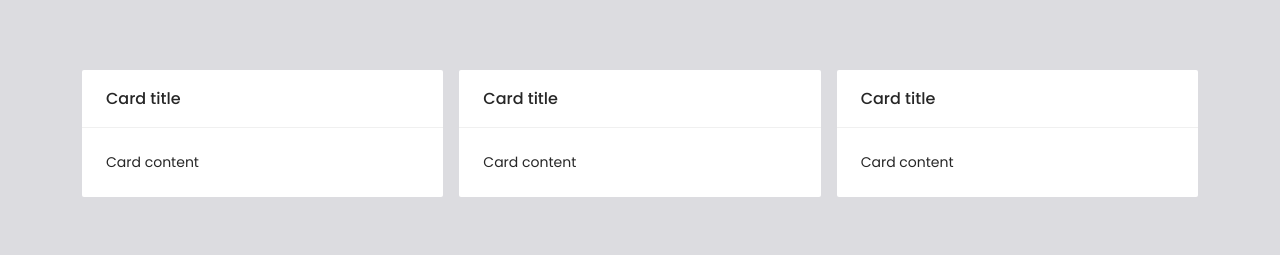
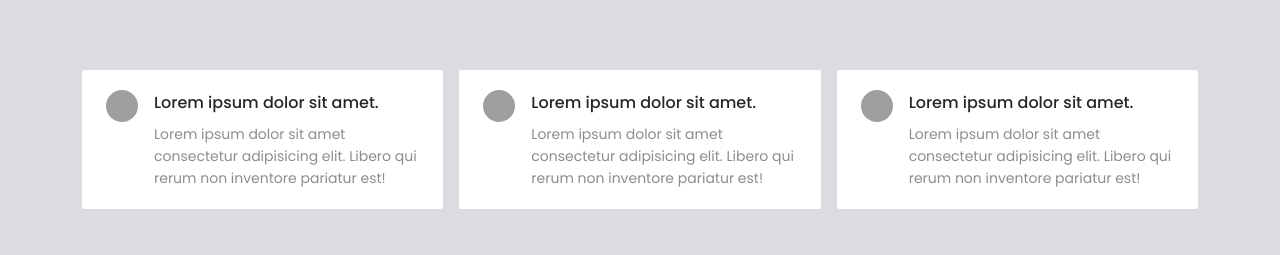
Before and after one commit to peterimoh/divine-contest, a React (Create React App) app in the folder client/: page / in a window 1280 px wide. Shown: the part 697-952 px from the top of the page. Built offline with nearby package versions, Linux system fonts and the light colour scheme; grey boxes are pictures that could not be loaded.

Commit message:
card done

```diff
--- a/client/src/components/home/MiniAbout.js
+++ b/client/src/components/home/MiniAbout.js
@@ -1,6 +1,8 @@
 import React from 'react';
-import { Card, Col, Row } from 'antd';
+import { Card, Col, Row, Avatar } from 'antd';
 import './miniAbout.css';
+
+const {Meta} = Card
 
 export const MiniAbout = () => {
   return (
@@ -8,18 +10,30 @@ export const MiniAbout = () => {
       <div className='container'>
         <Row gutter={16}>
           <Col xs={24} xl={8}>
-            <Card title='Card title' bordered={false}>
-              Card content
+            <Card bordered={false}>
+              <Meta
+                avatar={<Avatar src='https://joeschmoe.io/api/v1/random' />}
+                title='Lorem ipsum dolor sit amet.'
+                description='Lorem ipsum dolor sit amet consectetur adipisicing elit. Libero qui rerum non inventore pariatur est!'
+              />
             </Card>
           </Col>
           <Col xs={24} xl={8}>
-            <Card title='Card title' bordered={false}>
-              Card content
+            <Card bordered={false}>
+              <Meta
+                avatar={<Avatar src='https://joeschmoe.io/api/v1/random' />}
+                title='Lorem ipsum dolor sit amet.'
+                description='Lorem ipsum dolor sit amet consectetur adipisicing elit. Libero qui rerum non inventore pariatur est!'
+              />
             </Card>
           </Col>
           <Col xs={24} xl={8}>
-            <Card title='Card title' bordered={false}>
-              Card content
+            <Card bordered={false}>
+              <Meta
+                avatar={<Avatar src='https://joeschmoe.io/api/v1/random' />}
+                title='Lorem ipsum dolor sit amet.'
+                description='Lorem ipsum dolor sit amet consectetur adipisicing elit. Libero qui rerum non inventore pariatur est!'
+              />
             </Card>
           </Col>
         </Row>
--- a/client/src/components/home/Slider.js
+++ b/client/src/components/home/Slider.js
@@ -3,7 +3,7 @@ import { Carousel, Radio } from 'antd';
 import { Link } from 'react-router-dom';
 import { ArrowRightOutlined, ArrowLeftOutlined } from '@ant-design/icons';
 import './slider.css';
-import slideItems from './slideData';
+import slideItems from './homeData';
 
 const contentStyle = {
   height: '60vh',
--- a/client/src/components/home/miniAbout.css
+++ b/client/src/components/home/miniAbout.css
@@ -1,3 +1,9 @@
-#about-cards{
-    margin: 70px auto;
+#about-cards {
+  margin: 70px auto;
 }
+
+@media screen and (max-width: 1199px) {
+  .ant-col-xs-24 {
+    margin-bottom: 15px;
+  }
+}
```
Also changed, not shown: client/src/components/home/homeData.js (renamed from client/src/components/home/slideData.js).
